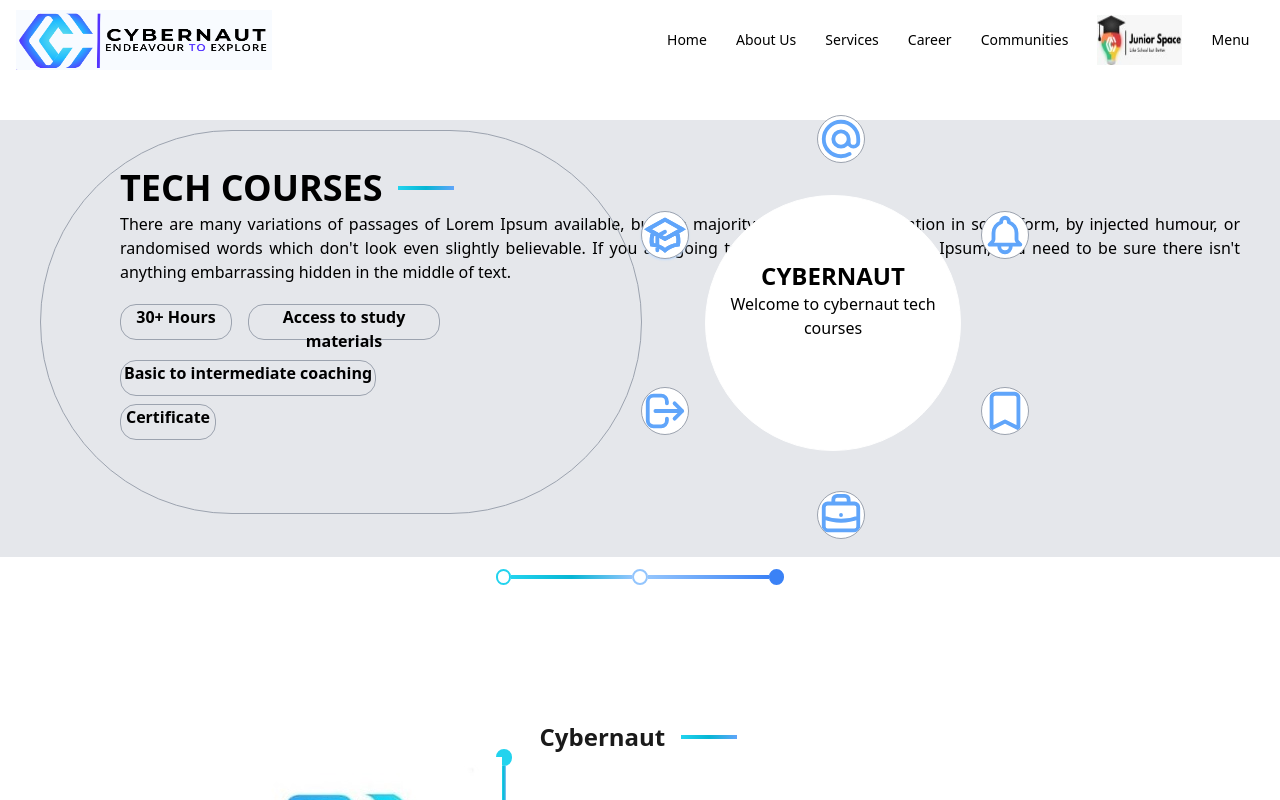
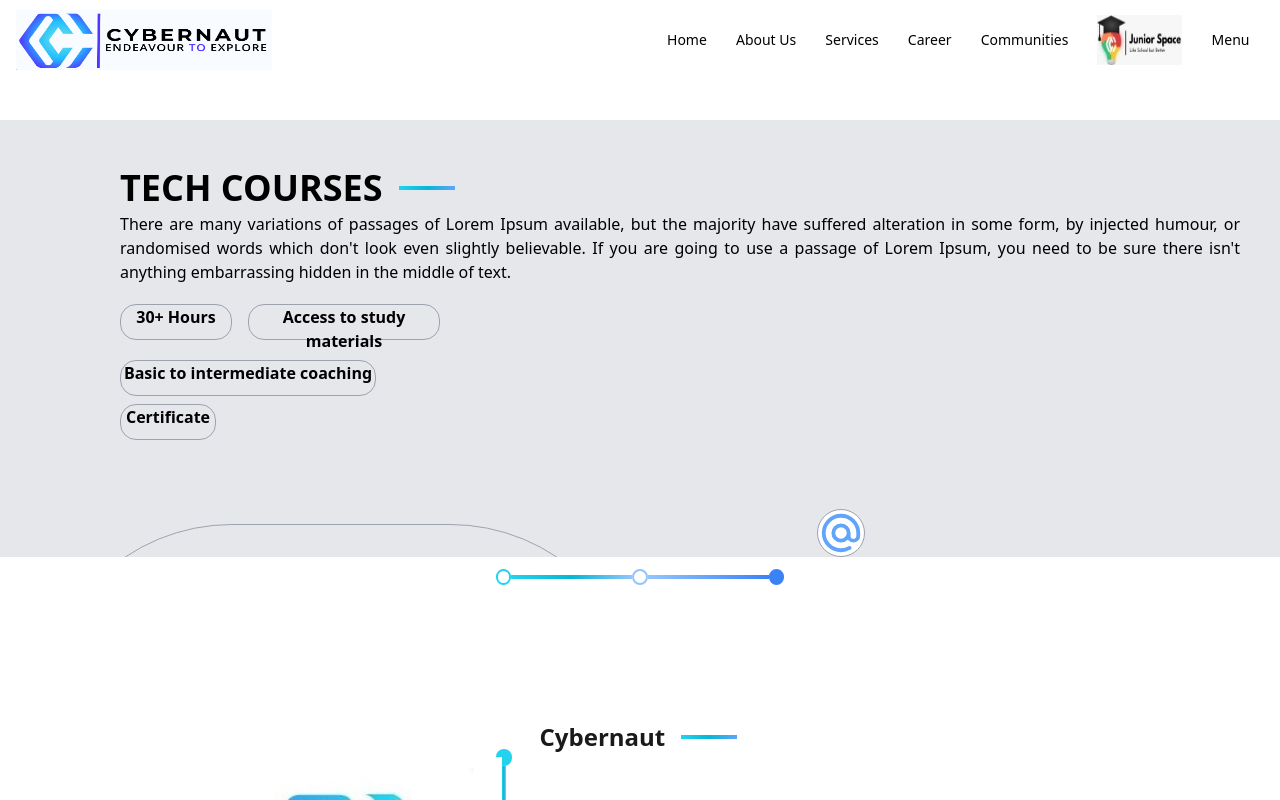
Before and after one commit to Gautham0718/Cybernaut-website, a Next.js app: page / in a window 1280 px wide. Shown: the top 800 px of the page. Built offline with nearby package versions, Linux system fonts and the light colour scheme.

Commit message:
Update NewSlider.tsx

```diff
--- a/components/NewSlider.tsx
+++ b/components/NewSlider.tsx
@@ -92,7 +92,7 @@ const NewSlider: React.FC = () => {
           </div>
         </div>
         <div className="h-full bg-gray-200  m-10">
-        <div className="flex flex-row align-middle items-center ml-20">
+        <div className=" inline-block align-middle items-center ml-20">
         <div className=" pl-20 w-full columns-[50%] pr-20">
             <div className="text-justify gap-y-4 mt-12">
           <div className="flex items-center gap-x-4">
```
